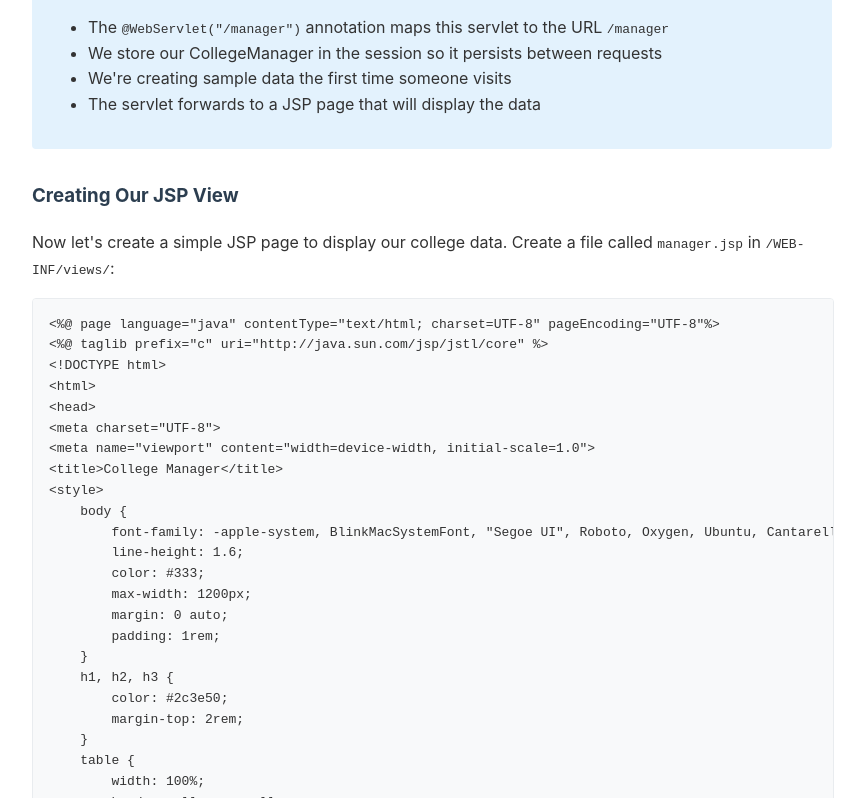
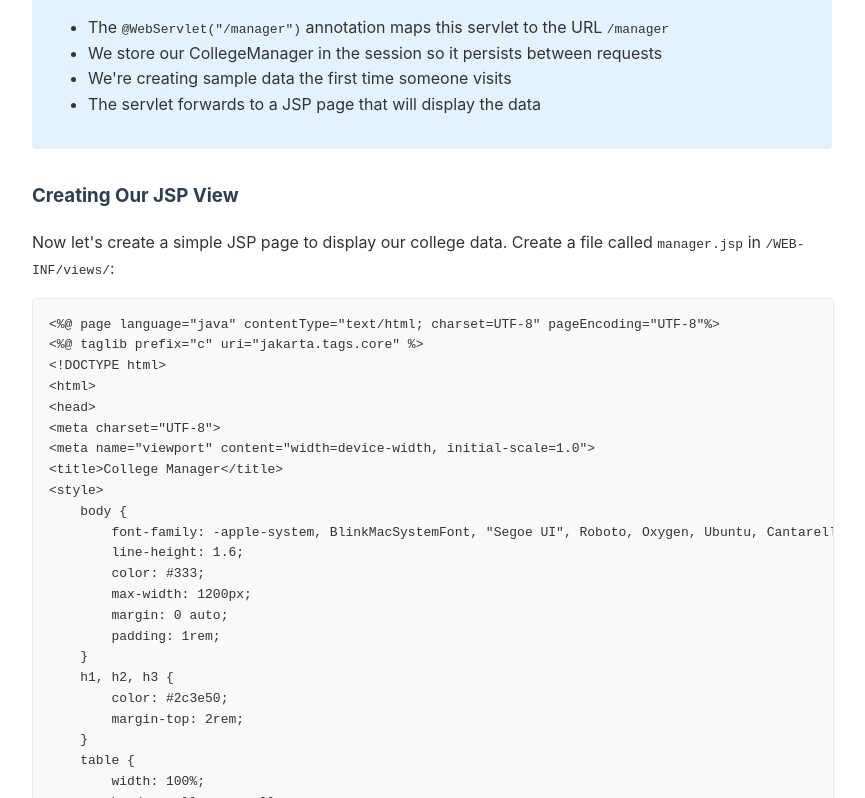
Before and after one commit to bobbyconnolly/java-week9-1, a plain HTML site: page index.html in a window 1280 px wide. Shown: the part 7852-8650 px from the top of the page, without its empty margins (208-1073 px from the left). Drawn offline with Linux system fonts and the light colour scheme.

Commit message:
Update index.html

```diff
--- a/index.html
+++ b/index.html
@@ -417,7 +417,7 @@ Bob's courses:
 <p>Now let's create a simple JSP page to display our college data. Create a file called <code>manager.jsp</code> in <code>/WEB-INF/views/</code>:</p>
 
 <pre>&lt;%@ page language="java" contentType="text/html; charset=UTF-8" pageEncoding="UTF-8"%&gt;
-&lt;%@ taglib prefix="c" uri="http://java.sun.com/jsp/jstl/core" %&gt;
+&lt;%@ taglib prefix="c" uri="jakarta.tags.core" %&gt;
 &lt;!DOCTYPE html&gt;
 &lt;html&gt;
 &lt;head&gt;
```
